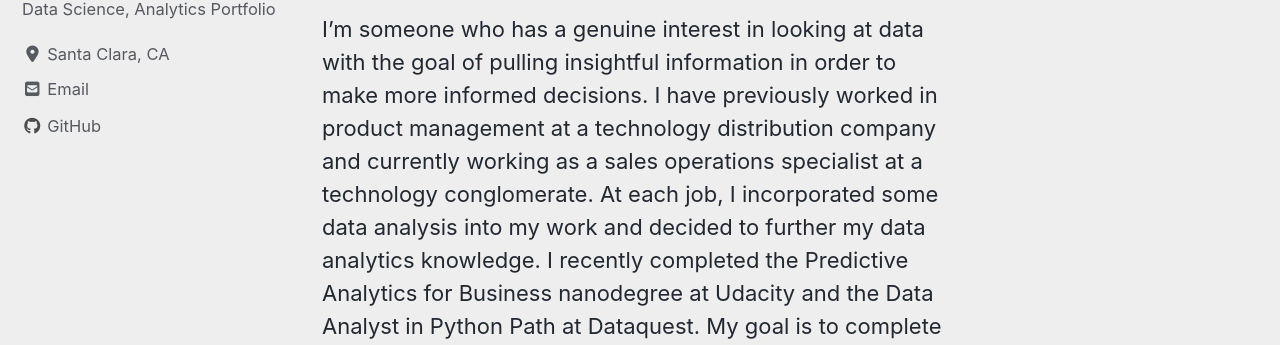
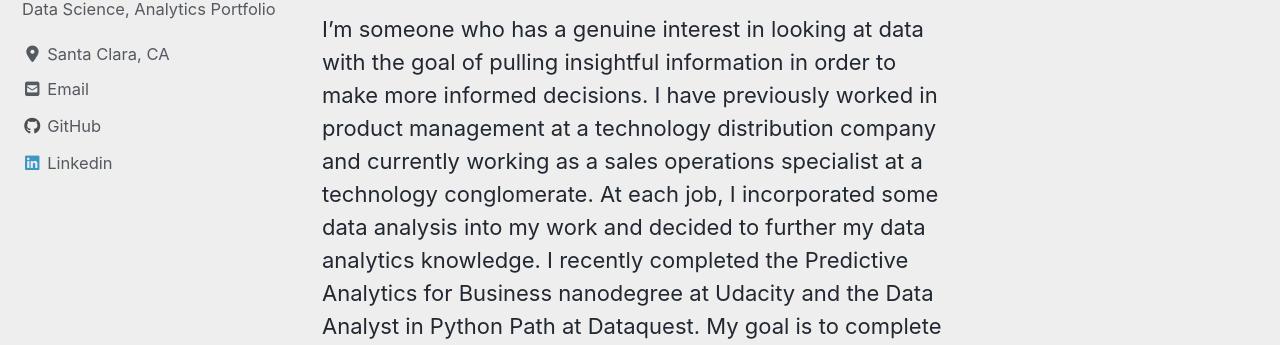
Before and after one commit to jcancheta92/jcancheta92.github.io, a Jekyll site: the page built from _pages/about.md, in a window 1280 px wide. Shown: the part 150-495 px from the top of the page. Built offline with Jekyll 4.4.1, drawn with Linux system fonts in a browser that asks for light colours; cached includes are drawn as plain includes; nearby versions of some CDN libraries.

Commit message:
Update _config.yml

```diff
--- a/_config.yml
+++ b/_config.yml
@@ -130,6 +130,9 @@
     - label: "Instagram"
       icon: "fab fa-fw fa-instagram"
       # url: "https://instagram.com/"
+    - label: "Linkedin"
+      icon: "fab fa-fw fa-linkedin"
+      url: "https://www.linkedin.com/in/jeremy-ancheta/"
 
 # Site Footer
 footer:
```
